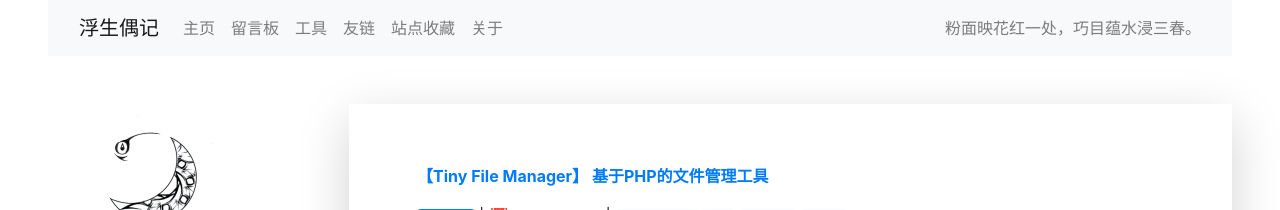
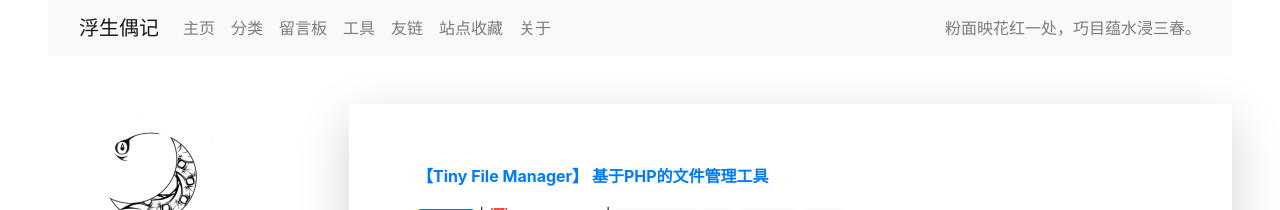
Before and after one commit to moonlightwatch/moonlightwatch.github.io, a Jekyll site: the page built from index.html, in a window 1280 px wide and 900 px high. Shown: the top 210 px of the window. Built offline with Jekyll 4.4.1, drawn with Linux system fonts in a browser that asks for light colours; the list of posts is cut into pages by our own code.

Commit message:
增加分类页面链接

```diff
--- a/_data/navbar.yml
+++ b/_data/navbar.yml
@@ -1,5 +1,7 @@
 - name: 主页
   link: /
+- name: 分类
+  link: /categories.html
 - name: 留言板
   link: /messageboard.html
 - name: 工具
```
